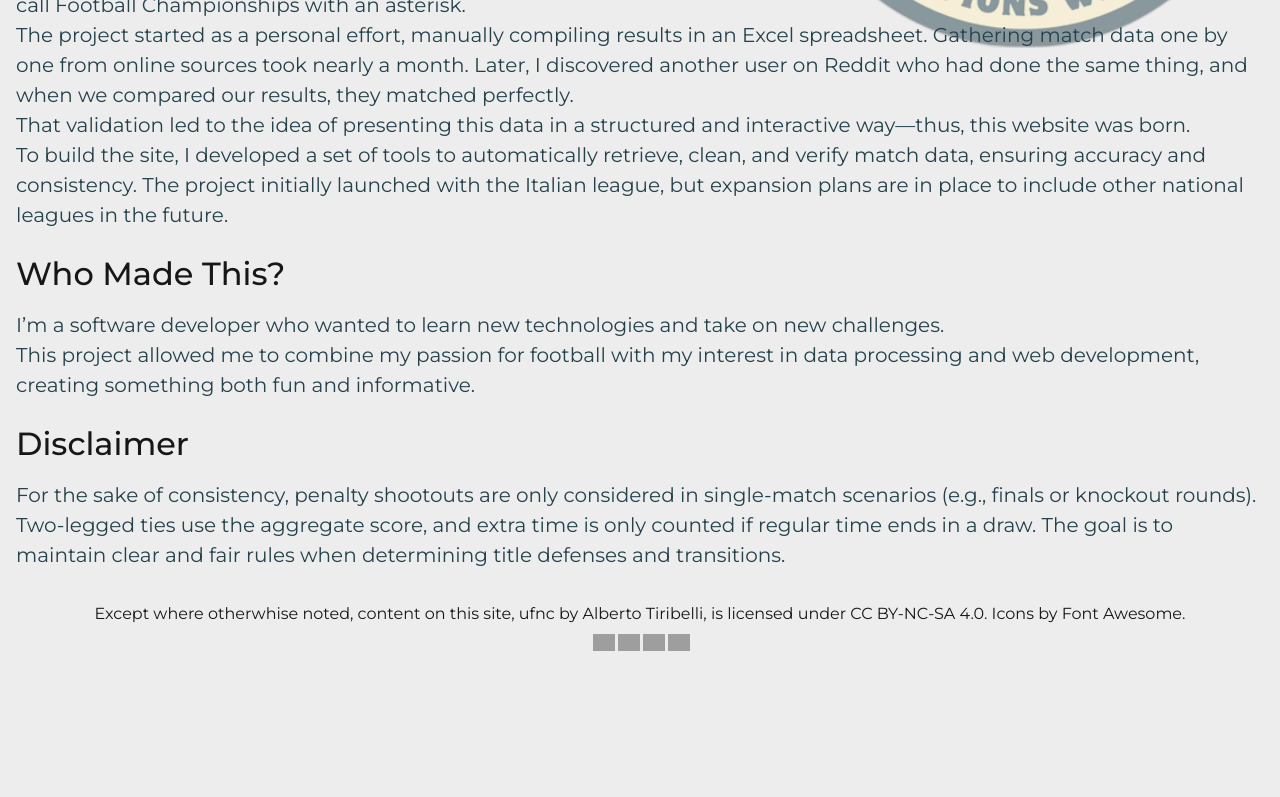
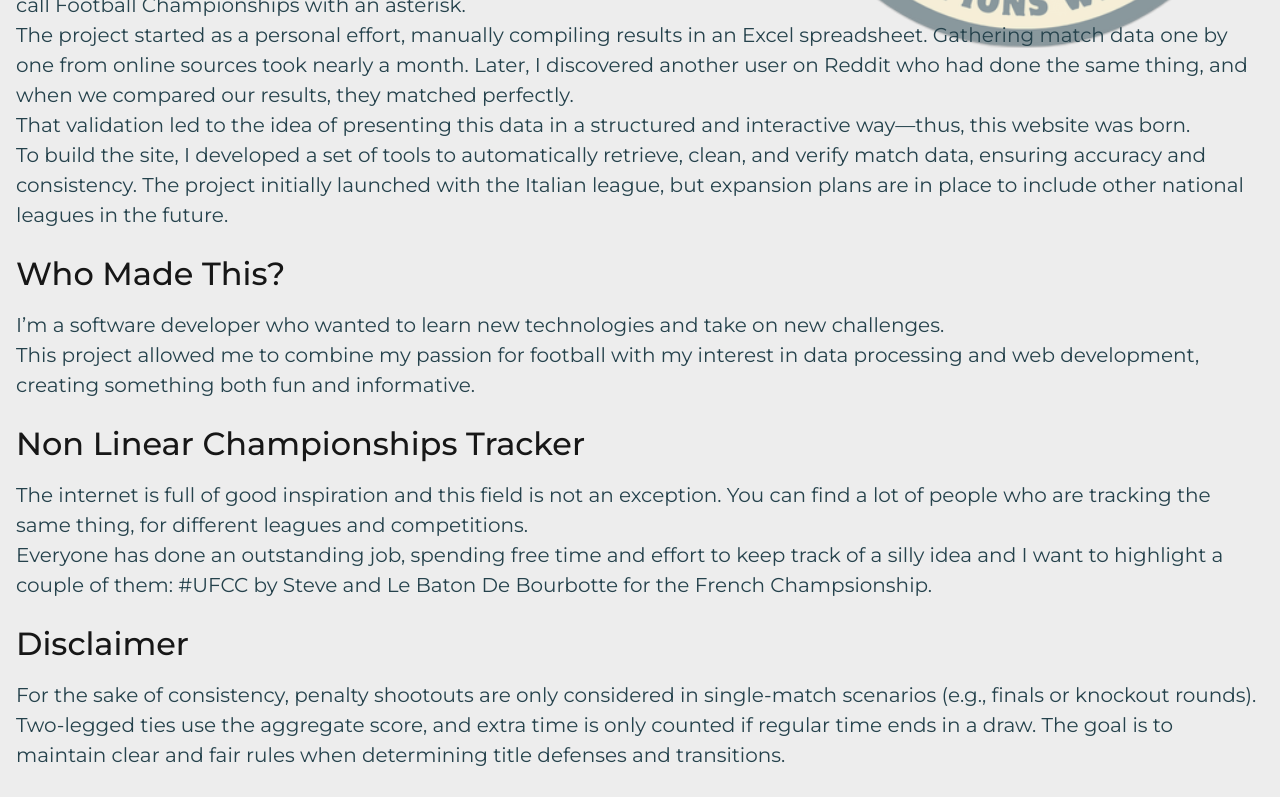
Before and after one commit to tigro7/Unofficial-Football-National-Championships, a Next.js app in the folder perennial-leagues/: page /about in a window 1280 px wide. Shown: the part 452-1249 px from the top of the page. Before the commit the page ends 1119 px from the top, so only its background shows below. Built offline with nearby package versions, Linux system fonts and the light colour scheme; grey boxes are pictures that could not be loaded.

Commit message:
feat: updated about to link others

```diff
--- a/perennial-leagues/src/app/about/page.tsx
+++ b/perennial-leagues/src/app/about/page.tsx
@@ -24,6 +24,13 @@ export default async function Page() {
                 This project allowed me to combine my passion for football with my interest in data processing and web development, creating something both fun and informative.
             </span>
             <br/>
+            <h4 className="h4">Non Linear Championships Tracker</h4>
+            <span className="par text-primary mt-[var(--margin-md)] block">
+                The internet is full of good inspiration and this field is not an exception. You can find a lot of people who are tracking the same thing, for different leagues and competitions.
+                <br/>
+                Everyone has done an outstanding job, spending free time and effort to keep track of a silly idea and I want to highlight a couple of them: <a href="https://www.stevesfootballstats.uk/unofficial_football_club_championship_ufcc.html" target="_blank" rel="noopener noreferrer">#UFCC</a> by Steve and <a href="https://www.baton-bourbotte.com/" target="_blank" rel="noopener noreferrer">Le Baton De Bourbotte</a> for the French Champsionship.
+            </span>
+            <br/>
             <h4 className="h4">Disclaimer</h4>
             <span className="par text-primary mt-[var(--margin-md)] block">
                 For the sake of consistency, penalty shootouts are only considered in single-match scenarios (e.g., finals or knockout rounds).
```
